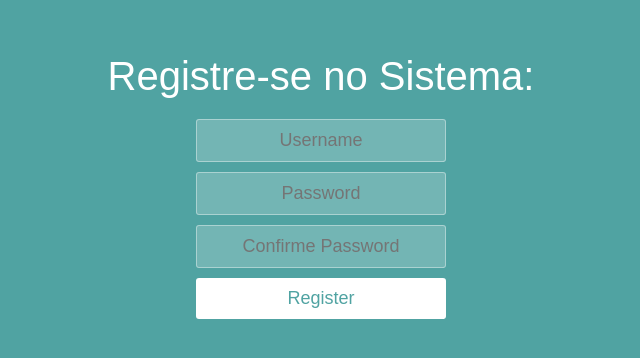
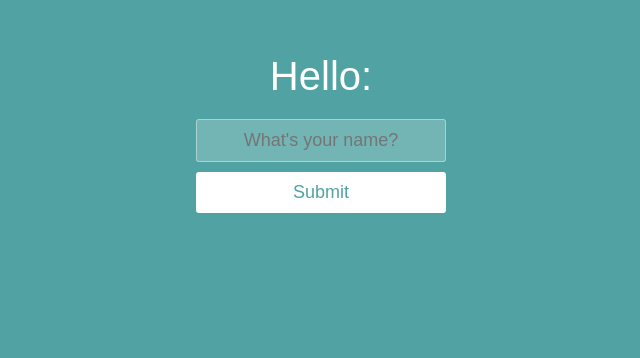
Before and after one commit to MarceloMSilveira/sandBox, a React (Vite) app: page / in a window 1280 px wide. Shown: the part 154-512 px from the top of the page, without its empty margins (319-959 px from the left). Built offline with nearby package versions, Linux system fonts and the light colour scheme.

Commit message:
situação inicial

```diff
--- a/src/App.jsx
+++ b/src/App.jsx
@@ -1,12 +1,10 @@
 import Login from './components/Login'
-import Register from './components/Register';
 
 function App() {
-  const userIsRegister = false;
 
   return (
     <div className="container">
-      { userIsRegister ? <Login /> : <Register />}
+      <Login />
     </div>
   )
 }
--- a/src/components/Login.jsx
+++ b/src/components/Login.jsx
@@ -3,11 +3,10 @@ import Input from "./Input"
 export default function Login() {
   return (
     <div>
-      <h1>Faça o Login:</h1>
+      <h1>Hello:</h1>
       <form className="form">
-        <Input type="text" placeholder="Username"/>
-        <Input type="password" placeholder="Password" />
-        <button type="submit">Login</button>
+        <Input type="text" placeholder="What's your name?"/>
+        <button type="submit">Submit</button>
       </form>
     </div>
   )
--- a/src/components/Register.jsx
+++ /dev/null
@@ -1,14 +0,0 @@
-import Input from "./Input";
-export default function Register() {
-  return (
-      <div>
-        <h1>Registre-se no Sistema:</h1>
-        <form className="form">
-          <Input type="text" placeholder="Username"/>
-          <Input type="password" placeholder="Password" />
-          <Input type="password" placeholder="Confirme Password" />
-          <button type="submit">Register</button>
-        </form>
-      </div>
-    )
-}
```
